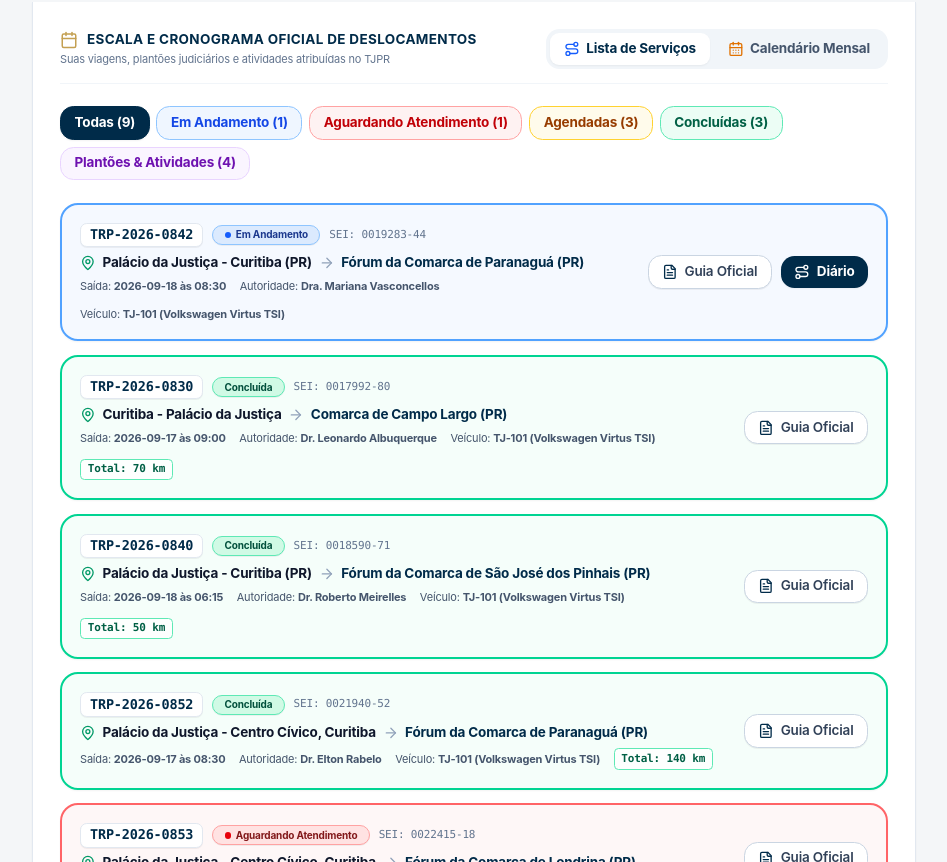
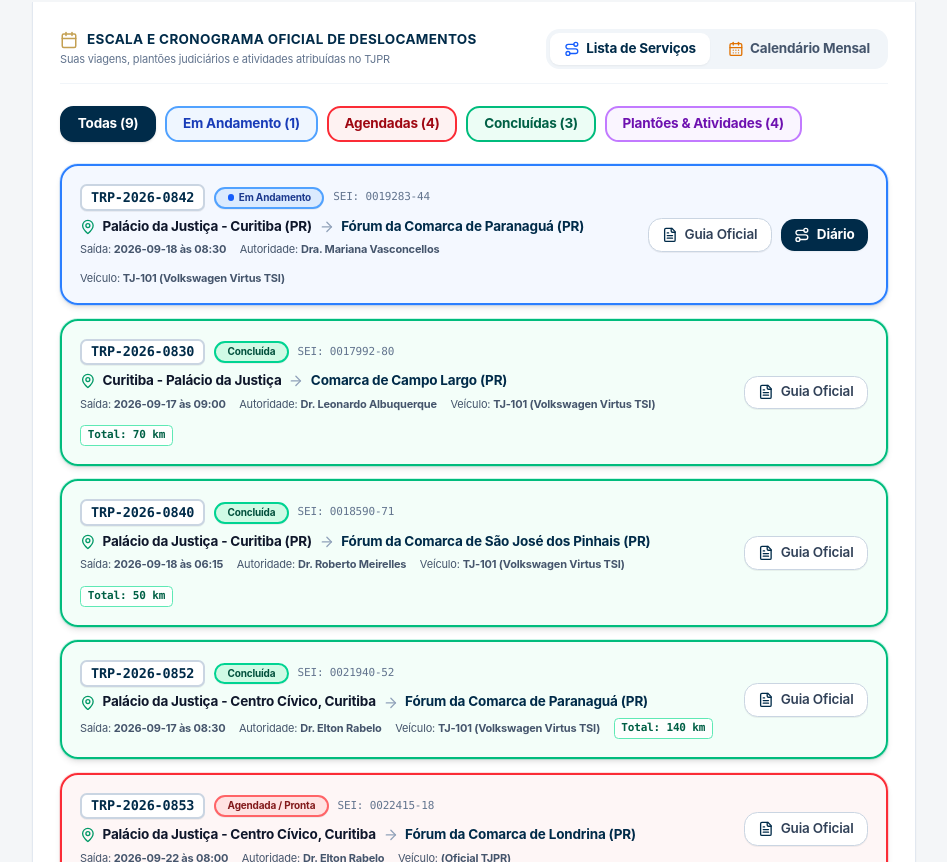
Before and after one commit to Elton83/Transportes, a React (Vite) app: page / in a window 1280 px wide. Shown: the part 918-1780 px from the top of the page, without its empty margins (328-1275 px from the left). Built offline with nearby package versions, Linux system fonts and the light colour scheme.

Commit message:
refactor(driver): consolidate trip status filters
Merge 'aguardando' and 'aprovada' into a single 'agendadas' filter to simplify the UI and logic in the Driver Portal.

```diff
--- a/src/components/driver/DriverPortal.tsx
+++ b/src/components/driver/DriverPortal.tsx
@@ -135,7 +135,7 @@ export const DriverPortal: React.FC<DriverPortalProps> = ({
   const [viewMode, setViewMode] = useState<'lista' | 'calendario'>('lista');
 
   // Filtro de status da lista
-  const [statusFilter, setStatusFilter] = useState<'todas' | 'em_andamento' | 'aguardando' | 'agendadas' | 'concluidas' | 'atividades'>('todas');
+  const [statusFilter, setStatusFilter] = useState<'todas' | 'em_andamento' | 'agendadas' | 'concluidas' | 'atividades'>('todas');
 
   // Navegação do mini-calendário mensal (Outubro de 2026)
   const [calendarMonth, setCalendarMonth] = useState<Date>(() => new Date(2026, 9, 1)); // Outubro 2026
@@ -174,8 +174,7 @@ export const DriverPortal: React.FC<DriverPortalProps> = ({
         return false;
       }
       if (statusFilter === 'em_andamento') return t.status === 'em_andamento';
-      if (statusFilter === 'aguardando') return t.status === 'solicitada';
-      if (statusFilter === 'agendadas') return t.status === 'aprovada';
+      if (statusFilter === 'agendadas') return t.status === 'aprovada' || t.status === 'solicitada';
       if (statusFilter === 'concluidas') return t.status === 'concluida';
       if (statusFilter === 'atividades') return false;
       return true;
@@ -184,7 +183,6 @@ export const DriverPortal: React.FC<DriverPortalProps> = ({
 
   // Filtragem dos compromissos operacionais (plantões/vistorias)
   const filteredActivities = useMemo(() => {
-    if (statusFilter === 'aguardando') return [];
     if (statusFilter === 'em_andamento' || statusFilter === 'concluidas') {
       return SAMPLE_OPERATIONAL_ACTIVITIES.filter((a) => {
         if (selectedCalendarDate && a.data !== selectedCalendarDate) return false;
@@ -571,73 +569,61 @@ export const DriverPortal: React.FC<DriverPortalProps> = ({
 
           {/* Filtros em Pílulas */}
           <div className="flex items-center justify-between flex-wrap gap-2">
-            <div className="flex items-center gap-1.5 flex-wrap text-xs">
+            <div className="flex items-center gap-2 flex-wrap text-xs">
               <button
                 onClick={() => setStatusFilter('todas')}
-                className={`px-3 py-1.5 rounded-xl font-bold transition-all cursor-pointer border ${
+                className={`px-3.5 py-1.5 rounded-xl font-bold transition-all cursor-pointer border-2 ${
                   statusFilter === 'todas'
-                    ? 'bg-[#002B49] text-white border-[#002B49] shadow-xs'
-                    : 'bg-slate-100 text-slate-700 border-slate-200 hover:bg-slate-200'
+                    ? 'bg-[#002B49] text-white border-[#002B49] shadow-sm'
+                    : 'bg-slate-100 text-slate-800 border-slate-300 hover:bg-slate-200'
                 }`}
               >
                 Todas ({totalAgendaItems})
               </button>
 
-              {/* Em Andamento - Caixa em azul */}
+              {/* Em Andamento - Caixa em azul com borda destacada */}
               <button
                 onClick={() => setStatusFilter('em_andamento')}
-                className={`px-3 py-1.5 rounded-xl font-bold transition-all cursor-pointer border ${
+                className={`px-3.5 py-1.5 rounded-xl font-bold transition-all cursor-pointer border-2 ${
                   statusFilter === 'em_andamento'
-                    ? 'bg-blue-600 text-white border-blue-700 shadow-xs ring-2 ring-blue-500/20'
-                    : 'bg-blue-50 text-blue-700 border-blue-300 hover:bg-blue-100'
+                    ? 'bg-blue-600 text-white border-blue-700 shadow-md ring-2 ring-blue-500/30'
+                    : 'bg-blue-50 text-blue-800 border-blue-400 hover:bg-blue-100'
                 }`}
               >
                 Em Andamento ({driverTrips.filter(t => t.status === 'em_andamento').length})
               </button>
 
-              {/* Aguardando Atendimento - Caixa em Vermelho */}
+              {/* Agendadas - Caixa em VERMELHO com borda destacada */}
               <button
-                onClick={() => setStatusFilter('aguardando')}
-                className={`px-3 py-1.5 rounded-xl font-bold transition-all cursor-pointer border ${
-                  statusFilter === 'aguardando'
-                    ? 'bg-red-600 text-white border-red-700 shadow-xs ring-2 ring-red-500/20'
-                    : 'bg-red-50 text-red-700 border-red-300 hover:bg-red-100'
+                onClick={() => setStatusFilter('agendadas')}
+                className={`px-3.5 py-1.5 rounded-xl font-bold transition-all cursor-pointer border-2 ${
+                  statusFilter === 'agendadas'
+                    ? 'bg-red-600 text-white border-red-700 shadow-md ring-2 ring-red-500/30'
+                    : 'bg-red-50 text-red-800 border-red-500 hover:bg-red-100'
                 }`}
               >
-                Aguardando Atendimento ({driverTrips.filter(t => t.status === 'solicitada').length})
+                Agendadas ({driverTrips.filter(t => t.status === 'aprovada' || t.status === 'solicitada').length + SAMPLE_OPERATIONAL_ACTIVITIES.filter(a => a.status === 'agendado').length})
               </button>
 
-              {/* Agendadas - Caixa em Amarelo */}
-              <button
-                onClick={() => setStatusFilter('agendadas')}
-                className={`px-3 py-1.5 rounded-xl font-bold transition-all cursor-pointer border ${
-                  statusFilter === 'agendadas'
-                    ? 'bg-amber-400 text-slate-950 border-amber-500 font-black shadow-xs ring-2 ring-amber-400/20'
-                    : 'bg-amber-50 text-amber-800 border-amber-300 hover:bg-amber-100'
-                }`}
-              >
-                Agendadas ({driverTrips.filter(t => t.status === 'aprovada').length + SAMPLE_OPERATIONAL_ACTIVITIES.filter(a => a.status === 'agendado').length})
-              </button>
-
-              {/* Concluídas - Caixa em Verde */}
+              {/* Concluídas - Caixa em Verde com borda destacada */}
               <button
                 onClick={() => setStatusFilter('concluidas')}
-                className={`px-3 py-1.5 rounded-xl font-bold transition-all cursor-pointer border ${
+                className={`px-3.5 py-1.5 rounded-xl font-bold transition-all cursor-pointer border-2 ${
                   statusFilter === 'concluidas'
-                    ? 'bg-emerald-600 text-white border-emerald-700 shadow-xs ring-2 ring-emerald-500/20'
-                    : 'bg-emerald-50 text-emerald-800 border-emerald-300 hover:bg-emerald-100'
+                    ? 'bg-emerald-600 text-white border-emerald-700 shadow-md ring-2 ring-emerald-500/30'
+                    : 'bg-emerald-50 text-emerald-800 border-emerald-500 hover:bg-emerald-100'
                 }`}
               >
                 Concluídas ({driverTrips.filter(t => t.status === 'concluida').length})
               </button>
 
-              {/* Plantões & Atividades - Caixa em Roxo Claro */}
+              {/* Plantões & Atividades - Caixa em Roxo Claro com borda destacada */}
               <button
                 onClick={() => setStatusFilter('atividades')}
-                className={`px-3 py-1.5 rounded-xl font-bold transition-all cursor-pointer border ${
+                className={`px-3.5 py-1.5 rounded-xl font-bold transition-all cursor-pointer border-2 ${
                   statusFilter === 'atividades'
-                    ? 'bg-purple-600 text-white border-purple-700 shadow-xs ring-2 ring-purple-500/20'
-                    : 'bg-purple-50 text-purple-800 border-purple-200 hover:bg-purple-100'
+                    ? 'bg-purple-600 text-white border-purple-700 shadow-md ring-2 ring-purple-500/30'
+                    : 'bg-purple-50 text-purple-800 border-purple-400 hover:bg-purple-100'
                 }`}
               >
                 Plantões & Atividades ({SAMPLE_OPERATIONAL_ACTIVITIES.length})
@@ -779,21 +765,16 @@ export const DriverPortal: React.FC<DriverPortalProps> = ({
             {filteredTrips.map((trip) => {
               const tripVehicle = vehicles.find((v) => v.id === trip.veiculoId);
 
-              // Caixa Maior com a cor correspondente à finalidade / status:
-              // Em Andamento: Azul
-              // Aguardando Atendimento: Vermelho
-              // Agendadas: Amarelo
-              // Concluídas: Verde
+              // Caixa Maior com cor correspondente à finalidade/status e borda mais forte (destaque 2px):
+              // Em Andamento: Azul com borda azul forte
+              // Agendadas: Vermelho com borda vermelha forte
+              // Concluídas: Verde com borda verde forte
               const cardColorStyle =
                 trip.status === 'em_andamento'
-                  ? 'bg-blue-50/60 border-2 border-blue-400 hover:border-blue-500 hover:bg-blue-50/80 shadow-xs'
-                  : trip.status === 'solicitada'
-                  ? 'bg-red-50/60 border-2 border-red-400 hover:border-red-500 hover:bg-red-50/80 shadow-xs'
-                  : trip.status === 'aprovada'
-                  ? 'bg-amber-50/60 border-2 border-amber-400 hover:border-amber-500 hover:bg-amber-50/80 shadow-xs'
+                  ? 'bg-blue-50/70 border-2 border-blue-500 hover:border-blue-600 hover:bg-blue-50/90 shadow-md ring-1 ring-blue-400/20'
                   : trip.status === 'concluida'
-                  ? 'bg-emerald-50/50 border-2 border-emerald-400 hover:border-emerald-500 hover:bg-emerald-50/70 shadow-xs'
-                  : 'bg-white border-2 border-slate-200 hover:border-slate-300 shadow-xs';
+                  ? 'bg-emerald-50/60 border-2 border-emerald-500 hover:border-emerald-600 hover:bg-emerald-50/80 shadow-md ring-1 ring-emerald-400/20'
+                  : 'bg-red-50/70 border-2 border-red-500 hover:border-red-600 hover:bg-red-50/90 shadow-md ring-1 ring-red-400/20'; // Agendadas em Vermelho
 
               return (
                 <div
@@ -802,29 +783,23 @@ export const DriverPortal: React.FC<DriverPortalProps> = ({
                 >
                   <div className="space-y-1.5 flex-1 min-w-0">
                     <div className="flex items-center gap-2 flex-wrap">
-                      <span className="font-mono font-bold text-[#002B49] bg-white px-2 py-0.5 rounded-md border border-slate-200 shadow-2xs">
+                      <span className="font-mono font-bold text-[#002B49] bg-white px-2 py-0.5 rounded-md border-2 border-slate-300 shadow-2xs">
                         {trip.codigo}
                       </span>
 
                       {trip.status === 'em_andamento' && (
-                        <span className="bg-blue-100 text-blue-900 border border-blue-300 font-bold px-2.5 py-0.5 rounded-full text-[10px] flex items-center gap-1 shadow-2xs">
+                        <span className="bg-blue-100 text-blue-900 border-2 border-blue-400 font-bold px-2.5 py-0.5 rounded-full text-[10px] flex items-center gap-1 shadow-2xs">
                           <span className="w-1.5 h-1.5 rounded-full bg-blue-600 animate-pulse" />
                           <span>Em Andamento</span>
                         </span>
                       )}
-                      {trip.status === 'solicitada' && (
-                        <span className="bg-red-100 text-red-900 border border-red-300 font-bold px-2.5 py-0.5 rounded-full text-[10px] flex items-center gap-1 shadow-2xs">
-                          <span className="w-1.5 h-1.5 rounded-full bg-red-600 animate-pulse" />
-                          <span>Aguardando Atendimento</span>
-                        </span>
-                      )}
-                      {trip.status === 'aprovada' && (
-                        <span className="bg-amber-100 text-amber-950 border border-amber-300 font-bold px-2.5 py-0.5 rounded-full text-[10px] shadow-2xs">
+                      {(trip.status === 'aprovada' || trip.status === 'solicitada') && (
+                        <span className="bg-red-100 text-red-900 border-2 border-red-400 font-bold px-2.5 py-0.5 rounded-full text-[10px] shadow-2xs">
                           Agendada / Pronta
                         </span>
                       )}
                       {trip.status === 'concluida' && (
-                        <span className="bg-emerald-100 text-emerald-900 border border-emerald-300 font-bold px-2.5 py-0.5 rounded-full text-[10px] shadow-2xs">
+                        <span className="bg-emerald-100 text-emerald-900 border-2 border-emerald-400 font-bold px-2.5 py-0.5 rounded-full text-[10px] shadow-2xs">
                           Concluída
                         </span>
                       )}
@@ -882,11 +857,11 @@ export const DriverPortal: React.FC<DriverPortalProps> = ({
             {filteredActivities.map((act) => (
               <div
                 key={act.id}
-                className="p-4 rounded-2xl border-2 border-purple-300 bg-purple-50/50 hover:bg-purple-50/70 hover:border-purple-400 transition-all shadow-xs flex flex-col sm:flex-row items-start sm:items-center justify-between gap-4 text-xs"
+                className="p-4 rounded-2xl border-2 border-purple-400 bg-purple-50/60 hover:bg-purple-50/80 hover:border-purple-500 transition-all shadow-md ring-1 ring-purple-300/30 flex flex-col sm:flex-row items-start sm:items-center justify-between gap-4 text-xs"
               >
                 <div className="space-y-1.5 flex-1 min-w-0">
                   <div className="flex items-center gap-2 flex-wrap">
-                    <span className="font-bold text-purple-900 bg-purple-100 border border-purple-200 px-2.5 py-0.5 rounded-full text-[10px] shadow-2xs">
+                    <span className="font-bold text-purple-900 bg-purple-100 border-2 border-purple-300 px-2.5 py-0.5 rounded-full text-[10px] shadow-2xs">
                       {act.categoriaLabel}
                     </span>
 
```
Also changed, not shown: public/assets/aistudio/image_7638504e.png (added).
